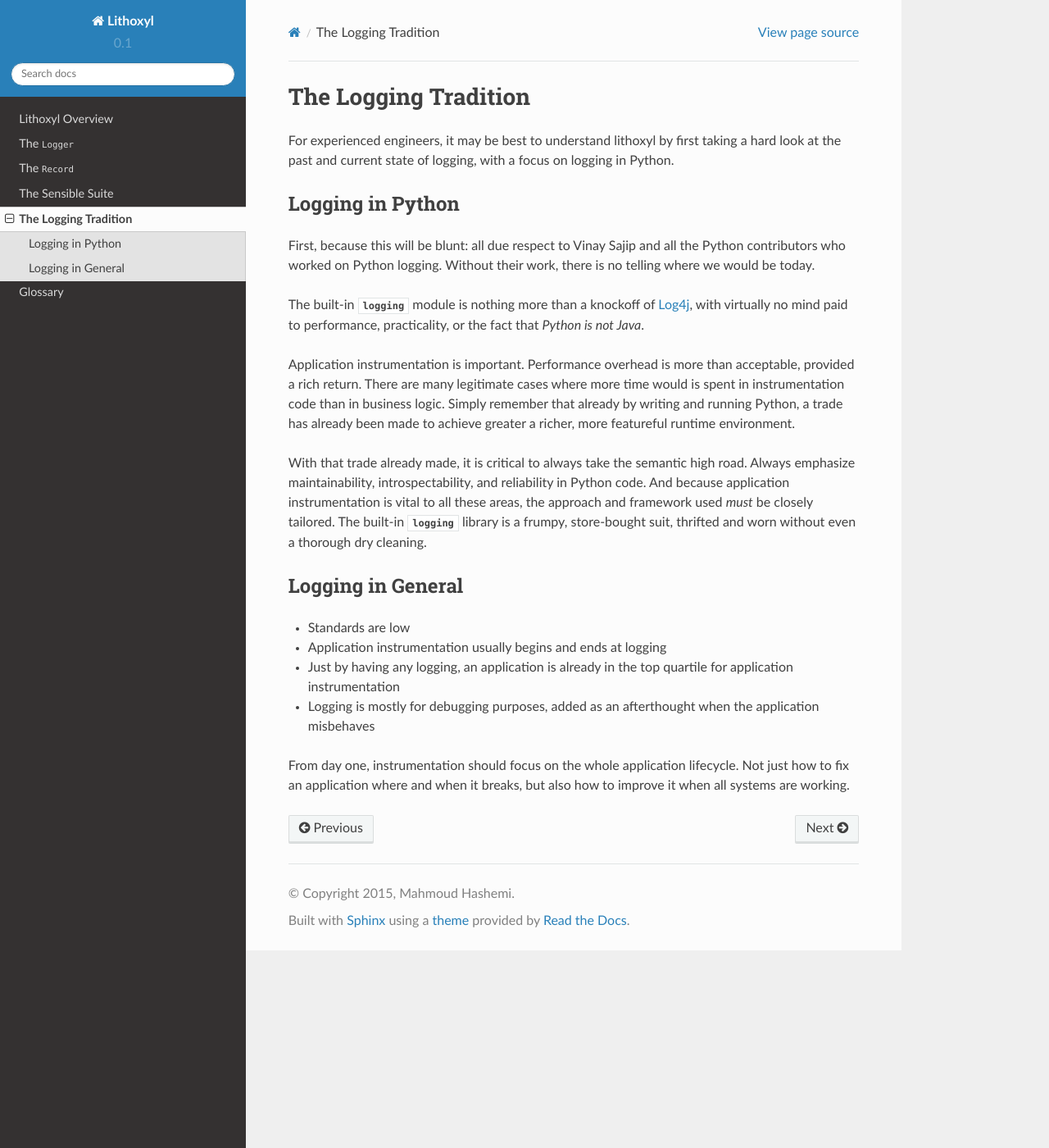
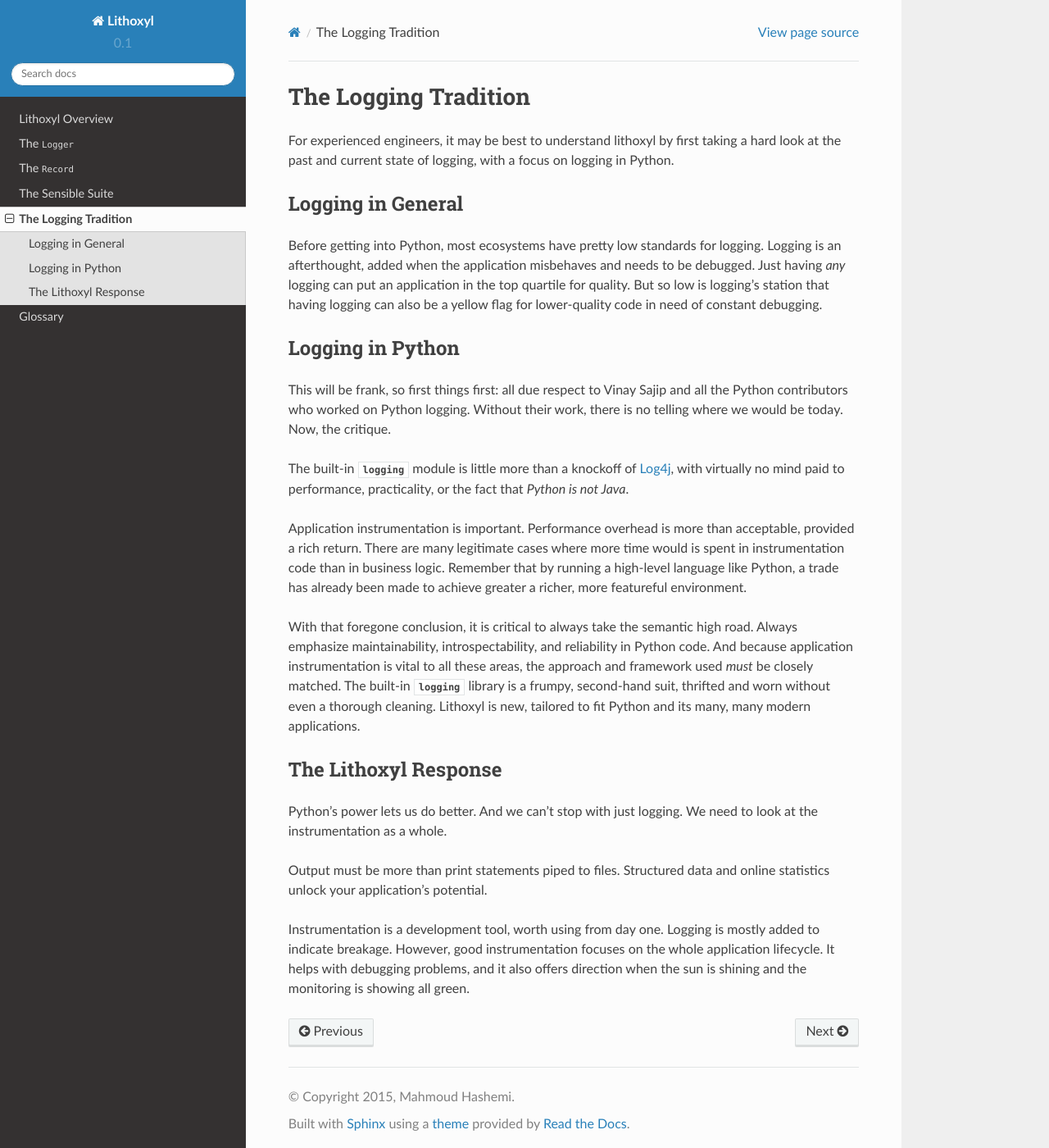
Before and after one commit to mahmoud/lithoxyl, a Sphinx documentation site: the page built from docs/logging_tradition.rst, in a window 1280 px wide and 1400 px high. Shown: the whole window at 82% size. Built offline with Sphinx 7.4.7 and the Read the Docs theme 2.0.0, drawn with Linux system fonts in a browser that asks for light colours.

Commit message:
flesh out some docs

```diff
--- a/docs/logging_tradition.rst
+++ b/docs/logging_tradition.rst
@@ -5,31 +5,44 @@ For experienced engineers, it may be best to understand lithoxyl by
 first taking a hard look at the past and current state of logging,
 with a focus on logging in Python.
 
+Logging in General
+------------------
+
+Before getting into Python, most ecosystems have pretty low standards for
+logging. Logging is an afterthought, added when the application
+misbehaves and needs to be debugged. Just having *any* logging can put
+an application in the top quartile for quality. But so low is
+logging's station that having logging can also be a yellow flag for
+lower-quality code in need of constant debugging.
+
+
 Logging in Python
 -----------------
 
-First, because this will be blunt: all due respect to Vinay Sajip and
-all the Python contributors who worked on Python logging. Without
-their work, there is no telling where we would be today.
+This will be frank, so first things first: all due respect to Vinay
+Sajip and all the Python contributors who worked on Python
+logging. Without their work, there is no telling where we would be
+today. Now, the critique.
 
-The built-in :mod:`logging` module is nothing more than a knockoff of
+The built-in :mod:`logging` module is little more than a knockoff of
 `Log4j`_, with virtually no mind paid to performance, practicality, or
 the fact that *Python is not Java*.
 
-Application instrumentation is important. Performance overhead is
-more than acceptable, provided a rich return. There are many
-legitimate cases where more time would is spent in instrumentation
-code than in business logic. Simply remember that already by writing
-and running Python, a trade has already been made to achieve greater a
-richer, more featureful runtime environment.
+Application instrumentation is important. Performance overhead is more
+than acceptable, provided a rich return. There are many legitimate
+cases where more time would is spent in instrumentation code than in
+business logic. Remember that by running a high-level language like
+Python, a trade has already been made to achieve greater a richer,
+more featureful environment.
 
-With that trade already made, it is critical to always take the
+With that foregone conclusion, it is critical to always take the
 semantic high road. Always emphasize maintainability,
 introspectability, and reliability in Python code. And because
 application instrumentation is vital to all these areas, the approach
-and framework used *must* be closely tailored. The built-in
-:class:`logging` library is a frumpy, store-bought suit, thrifted
-and worn without even a thorough dry cleaning.
+and framework used *must* be closely matched. The built-in
+:class:`logging` library is a frumpy, second-hand suit, thrifted and
+worn without even a thorough cleaning. Lithoxyl is new, tailored to fit
+Python and its many, many modern applications.
 
 .. _Log4j: http://logging.apache.org/log4j/1.2/
 
@@ -37,14 +50,17 @@ and worn without even a thorough dry cleaning.
    we got a pitstained tshirt with a tuxedo printed on it. and the
    pitstains aren't even ours.
 
-Logging in General
-------------------
+The Lithoxyl Response
+---------------------
 
-* Standards are low
-* Application instrumentation usually begins and ends at logging
-* Just by having any logging, an application is already in the top quartile for application instrumentation
-* Logging is mostly for debugging purposes, added as an afterthought when the application misbehaves
+Python's power lets us do better. And we can't stop with just
+logging. We need to look at the instrumentation as a whole.
 
-From day one, instrumentation should focus on the whole application
-lifecycle. Not just how to fix an application where and when it
-breaks, but also how to improve it when all systems are working.
+Output must be more than print statements piped to files. Structured
+data and online statistics unlock your application's potential.
+
+Instrumentation is a development tool, worth using from day
+one. Logging is mostly added to indicate breakage. However, good
+instrumentation focuses on the whole application lifecycle. It helps
+with debugging problems, and it also offers direction when the sun is
+shining and the monitoring is showing all green.
--- a/docs/on_concurrency.rst
+++ b/docs/on_concurrency.rst
@@ -1,7 +1,7 @@
 On Concurrency, Crossing, and Continuity
 ========================================
 
-One of the biggest challenges for developers is maintaining log
+oOne of the biggest challenges for developers is maintaining log
 continuity across operations.
 
 Lithoxyl solves this within the same process with the
```
Also changed, not shown: docs/formatting.rst (deleted, +0 -18 lines), docs/record.rst (+41 -12 lines), docs/sensible.rst (+36 -10 lines).
